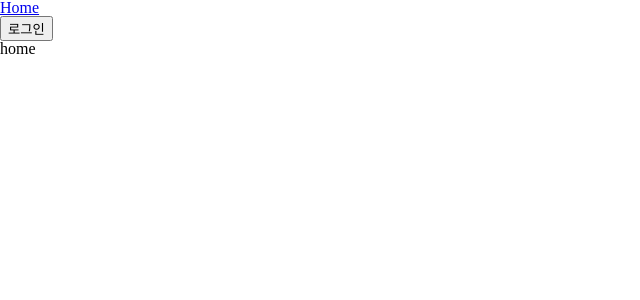
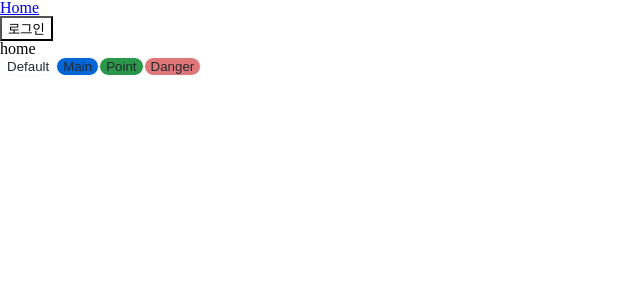
Before and after one commit to milban/milban.io-admin, a React app: page / in a window 1280 px wide. Shown: the top 300 px of the page, without its empty margins (0-640 px from the left). Built offline with nearby package versions, Linux system fonts and the light colour scheme; what react-relay would draw is missing.

Commit message:
Style System 진행중

```diff
--- a/src/GlobalStyle.ts
+++ b/src/GlobalStyle.ts
@@ -2,9 +2,10 @@ import { createGlobalStyle } from 'styled-components';
 import reset from 'styled-reset';
 
 const GlobalStyle = createGlobalStyle`
+  ${reset}
   * {
-    ${reset}
     box-sizing: border-box;
+    background-color: ${(props) => props.theme.colors.background};
   }
 `;
 
--- /dev/null
+++ b/src/components/common/Button.tsx
@@ -0,0 +1,56 @@
+import React, {
+  ComponentPropsWithoutRef,
+  forwardRef,
+  ForwardRefRenderFunction,
+} from 'react';
+import styled, { css } from 'styled-components';
+
+export type ButtonAppearance = 'default' | 'main' | 'point' | 'danger';
+
+interface StyledButtonProps {
+  appearance?: ButtonAppearance;
+}
+
+const StyledButton = styled.button<StyledButtonProps>`
+  border: 1px solid ${(props) => props.theme.colors.foreground};
+  cursor: pointer;
+  margin: 0;
+  border-radius: 1rem;
+  color: ${(props) => props.theme.colors.font};
+  ${(props) => {
+    switch (props.appearance) {
+      case 'main':
+        return css`
+          background-color: ${(props) => props.theme.colors.main};
+        `;
+      case 'point':
+        return css`
+          background-color: ${(props) => props.theme.colors.point};
+        `;
+      case 'danger':
+        return css`
+          background-color: ${(props) => props.theme.colors.danger};
+        `;
+      default:
+        return css`
+          background-color: ${(props) => props.theme.colors.background};
+        `;
+    }
+  }}
+`;
+
+export type ButtonProps = StyledButtonProps &
+  ComponentPropsWithoutRef<'button'>;
+
+const Button: ForwardRefRenderFunction<HTMLButtonElement, ButtonProps> = (
+  { children, appearance = 'default', ...restProps },
+  ref,
+) => {
+  return (
+    <StyledButton ref={ref} appearance={appearance} {...restProps}>
+      {children}
+    </StyledButton>
+  );
+};
+
+export default forwardRef(Button);
--- a/src/index.tsx
+++ b/src/index.tsx
@@ -3,11 +3,15 @@ import React from 'react';
 import App from 'src/App';
 import { RecoilRoot } from 'recoil';
 import { BrowserRouter } from 'react-router-dom';
+import { ThemeProvider } from 'styled-components';
+import { darkTheme, defaultTheme } from 'src/style/theme';
 
 ReactDOM.render(
   <RecoilRoot>
     <BrowserRouter>
-      <App />
+      <ThemeProvider theme={defaultTheme}>
+        <App />
+      </ThemeProvider>
     </BrowserRouter>
   </RecoilRoot>,
   document.getElementById('root'),
--- a/src/pages/HomePage.tsx
+++ b/src/pages/HomePage.tsx
@@ -1,11 +1,16 @@
 import React from 'react';
 import Page from 'src/components/common/Page';
 import DefaultLayout from 'src/components/Layout/DefaultLayout';
+import Button from 'src/components/common/Button';
 
 const HomePage: React.FC = () => {
   return (
     <DefaultLayout>
       <Page>home</Page>
+      <Button>Default</Button>
+      <Button appearance="main">Main</Button>
+      <Button appearance="point">Point</Button>
+      <Button appearance="danger">Danger</Button>
     </DefaultLayout>
   );
 };
--- /dev/null
+++ b/src/style/theme.ts
@@ -0,0 +1,27 @@
+import { DefaultTheme, DarkTheme } from 'styled-components';
+
+const defaultTheme: DefaultTheme = {
+  colors: {
+    main: '#0266D6',
+    secondary: '#DDEEFF',
+    point: '#2B974B',
+    danger: '#DF7679',
+    foreground: '#FAFBFC',
+    background: '#FFFFFF',
+    font: '#24292E',
+  },
+};
+
+const darkTheme: DarkTheme = {
+  colors: {
+    main: '#E5C07B',
+    secondary: '#f8f8f2',
+    point: '#98C379',
+    danger: '#DF7679',
+    foreground: '#21242B',
+    background: '#282a36',
+    font: '#ABB2BF',
+  },
+};
+
+export { defaultTheme, darkTheme };
```
Also changed, not shown: src/style/styled.d.ts (added, +20 -0 lines).
